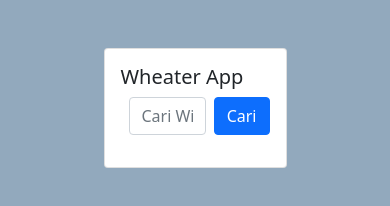
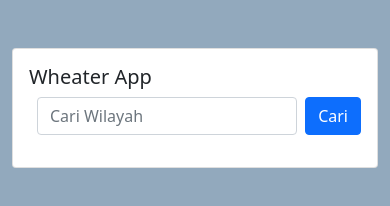
Before and after one commit to fahrizdimasqy/wheaterapp, a plain HTML site: page index.html in a window 390 px wide. Drawn offline with Linux system fonts and the light colour scheme.

Commit message:
add card responsive

```diff
--- a/src/styles/style.css
+++ b/src/styles/style.css
@@ -5,3 +5,9 @@ body {
   width: 50%;
   margin: 0 auto;
 }
+
+@media only screen and (max-width: 780px) {
+  .card {
+    width: 100%;
+  }
+}
```
